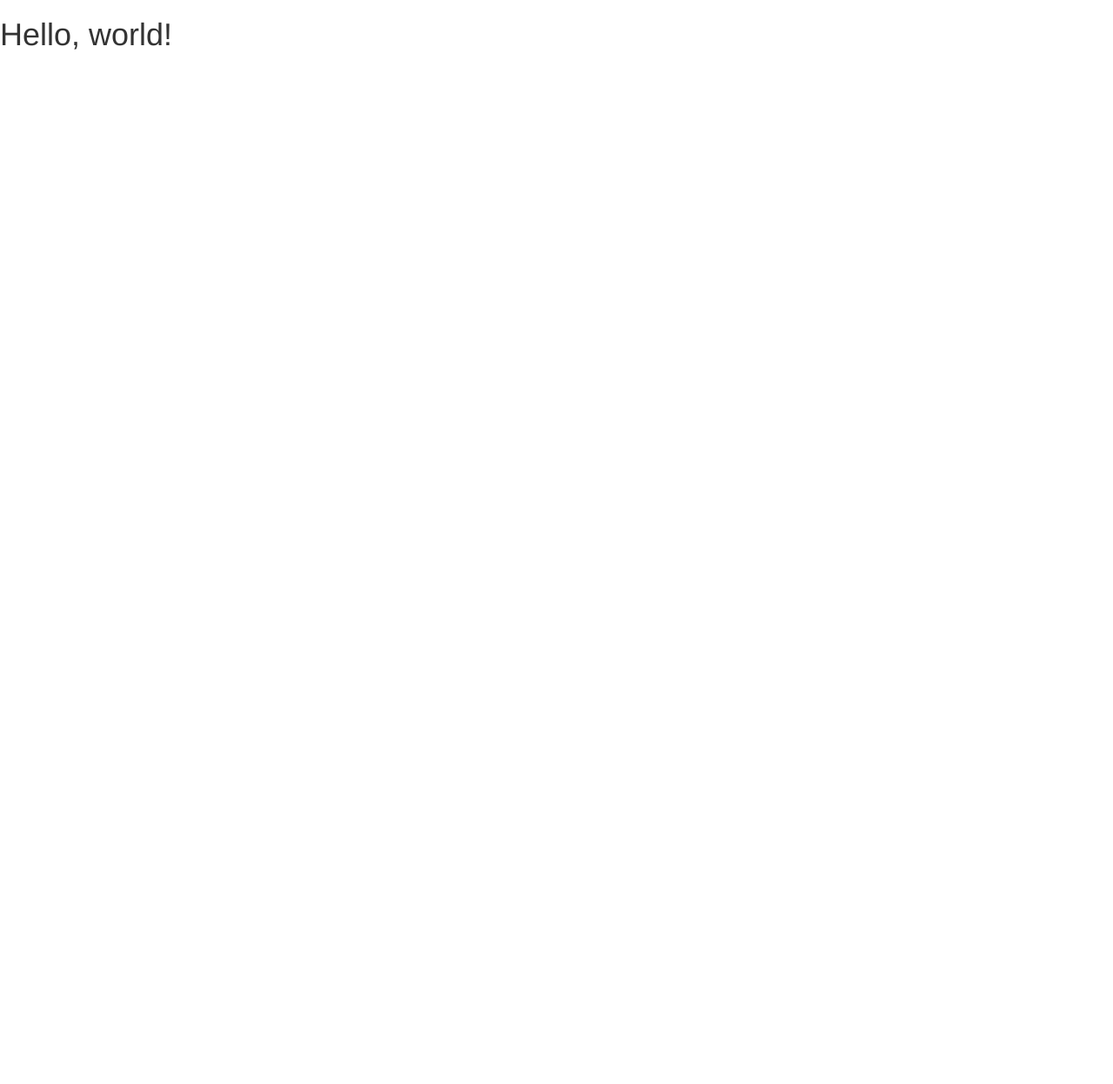
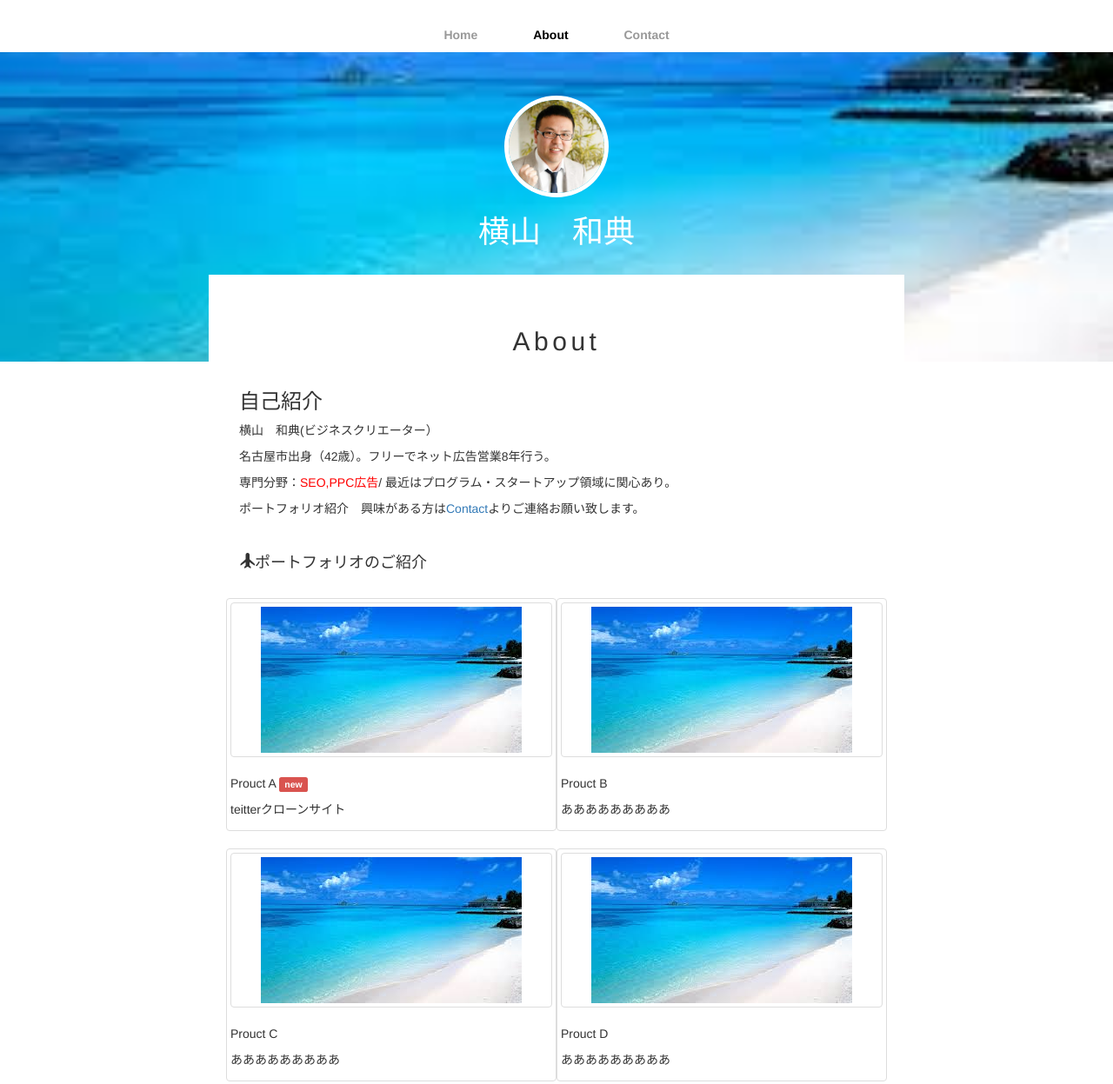
Before and after one commit to kazunoriyokoyama/kazunoriyokoyama.github.io, a plain HTML site: page index.html in a window 1280 px wide. Shown: the top 1247 px of the page at 87% size. Before the commit the page ends 800 px from the top, so only its background shows below. Drawn offline with nearby package versions, Linux system fonts and the light colour scheme.

Commit message:
secondfile

```diff
--- /dev/null
+++ b/about.css
@@ -0,0 +1,93 @@
+*{
+ margin:0;
+ padding:0;
+}
+
+
+body{
+  background-color: #ddd;
+  font-size:14px;
+  font-family: sans-serif;
+}
+
+header{
+ background-image: url("image8.jpg");
+ background-position:center center;
+ background-size:cover;
+ background-repeat:no-repeat;
+ padding-bottom:100px;
+}
+
+#logo{
+ padding:20px;
+ text-align:center;
+}
+
+#logo img{
+ max-width:120px;
+ border:5px solid #fff;
+ border-radius:100%;
+}
+
+#logo h1{
+ later-spacing:15em;
+ color: #fff;
+ text-shadow: 1px 1px opx #000;
+}
+
+nav{
+ margin: 0 0 30px 0;
+ padding: 10px 0;
+ text-align:center;
+ background:#fff;
+}
+
+nav ul{
+ margin: 0 10px;
+ padding: 0;
+}
+
+
+nav ul li{
+  margin: 0 20px;
+  display: inline-block;
+}
+
+nav ul li a{
+  padding:15px 10px;
+  text-decoration: none;
+  color: #999;
+  font-weight: bold;
+}
+
+nav ul li a.selected{
+  color: #000;
+}
+
+.container{
+  max-width:800px;
+  margin:-100px auto 0;
+  background-color: #fff;
+}
+
+section{
+  padding:30px 20px;
+}
+
+section h2{
+  padding:10px 0 20px 0;
+  text-align:center;
+  letter-spacing:0.15em;
+}
+
+footer{
+  padding:20px 0;
+  font-size:93%;
+  text-align:center;
+  background-color:#ccc;
+  color:#666;
+}
+
+span.red{
+  color:red;
+}
--- a/index.html
+++ b/index.html
@@ -1,18 +1,85 @@
 <!DOCTYPE html>
 <html lang="ja">
   <head>
-    <meta charset="utf-8">
-    <meta http-equiv="X-UA-Compatible" content="IE=edge">
-    <meta name="viewport" content="width=device-width, initial-scale=1">
-    <title>Bootstrap Sample</title>
-    <!-- BootstrapのCSS読み込み -->
-    <link rel="stylesheet" href="//maxcdn.bootstrapcdn.com/bootstrap/3.3.5/css/bootstrap.min.css">
+     <meta charset="utf-8" />
+     <meta http-equiv="X-UA-Compatible" content="IE=edge">
+     <meta name="viewport" content="width=device-width, initial-scale=1">
+     <title>横山　和典 | About</title>
+　　 <meta name="keywords" content="ネット広告,PPC,SEO,ポートフォリオ,横山和典" />
+     <link rel="stylesheet" href="about.css" />
+     <link rel="stylesheet" href="//maxcdn.bootstrapcdn.com/bootstrap/3.3.5/css/bootstrap.min.css">
     <!-- jQuery読み込み -->
     <script src="//ajax.googleapis.com/ajax/libs/jquery/1.11.3/jquery.min.js"></script>
     <!-- BootstrapのJS読み込み -->
     <script src="//maxcdn.bootstrapcdn.com/bootstrap/3.3.5/js/bootstrap.min.js"></script>
   </head>
   <body>
-    <h1>Hello, world!</h1>
+      <header>
+       <nav>
+          <ul>
+            <li><a href="index.html">Home</a></li>
+            <li><a href="about.html" class="selected">About</a></li>
+            <li><a href="contact.html">Contact</a></li>
+          </ul>
+       </nav>
+       <div id="logo">
+          <img src="profile.png" alt="" />
+          <h1>横山　和典</h1>
+       </div>
+      </header>
+      <div class="container">
+        <section>
+          <h2>About</h2>
+          <h3>自己紹介</h3>
+          <p>横山　和典(ビジネスクリエーター）</p>
+          <p>名古屋市出身（42歳）。フリーでネット広告営業8年行う。</p>
+          <p>専門分野：<span class="red">SEO,PPC広告</span>/ 最近はプログラム・スタートアップ領域に関心あり。</p>
+          <p>ポートフォリオ紹介　興味がある方は<a href="contact.html">Contact</a>よりご連絡お願い致します。</p>
+          <br>
+          <h4><i class="glyphicon glyphicon-plane"></i>ポートフォリオのご紹介</h4><br>
+
+          <div class="row">
+            <div class=" thumbnail col-xs-6 col-md-6">
+              <a href="#" class="thumbnail">
+                <img src="image8.jpg" alt="作品1">
+              </a>
+              <p>Prouct A <span class="label label-danger">new</span></P>
+              <p>teitterクローンサイト</p>
+            </div>
+            <div class=" thumbnail col-xs-6 col-md-6">
+              <a href="#" class="thumbnail">
+                <img src="image8.jpg" alt="作品1">
+              </a>
+              <p>Prouct B</p>
+              <p>あああああああああ</p>
+            </div>
+          </div>
+          <div class="row">
+            <div class=" thumbnail col-xs-6 col-md-6">
+              <a href="#" class="thumbnail">
+                <img src="image8.jpg" alt="作品1">
+              </a>
+              <p>Prouct C</p>
+              <p>あああああああああ</p>
+            </div>
+            <div class=" thumbnail col-xs-6 col-md-6">
+              <a href="#" class="thumbnail">
+                <img src="image8.jpg" alt="作品1">
+              </a>
+              <p>Prouct D</p>
+              <p>あああああああああ</p>
+            </div>
+          </div>
+
+          <h4>作品へのリンク<span style="font-size:12px;">（お気軽にご覧下さい)</span></h4>
+          <ul>
+            <li><a href="https://kazunoriyokoyama.github.io" target="_blank">GitHubアカウントページ</a></li>
+          </ul>
+        </section>
+        <footer>
+          <p>&copy; 2015 Kazunori Yokoyama.</p>
+        </footer>
+      </div>
   </body>
+ </div>
 </html>
```
Also changed, not shown: image8.jpg (added), profile.png (added).
